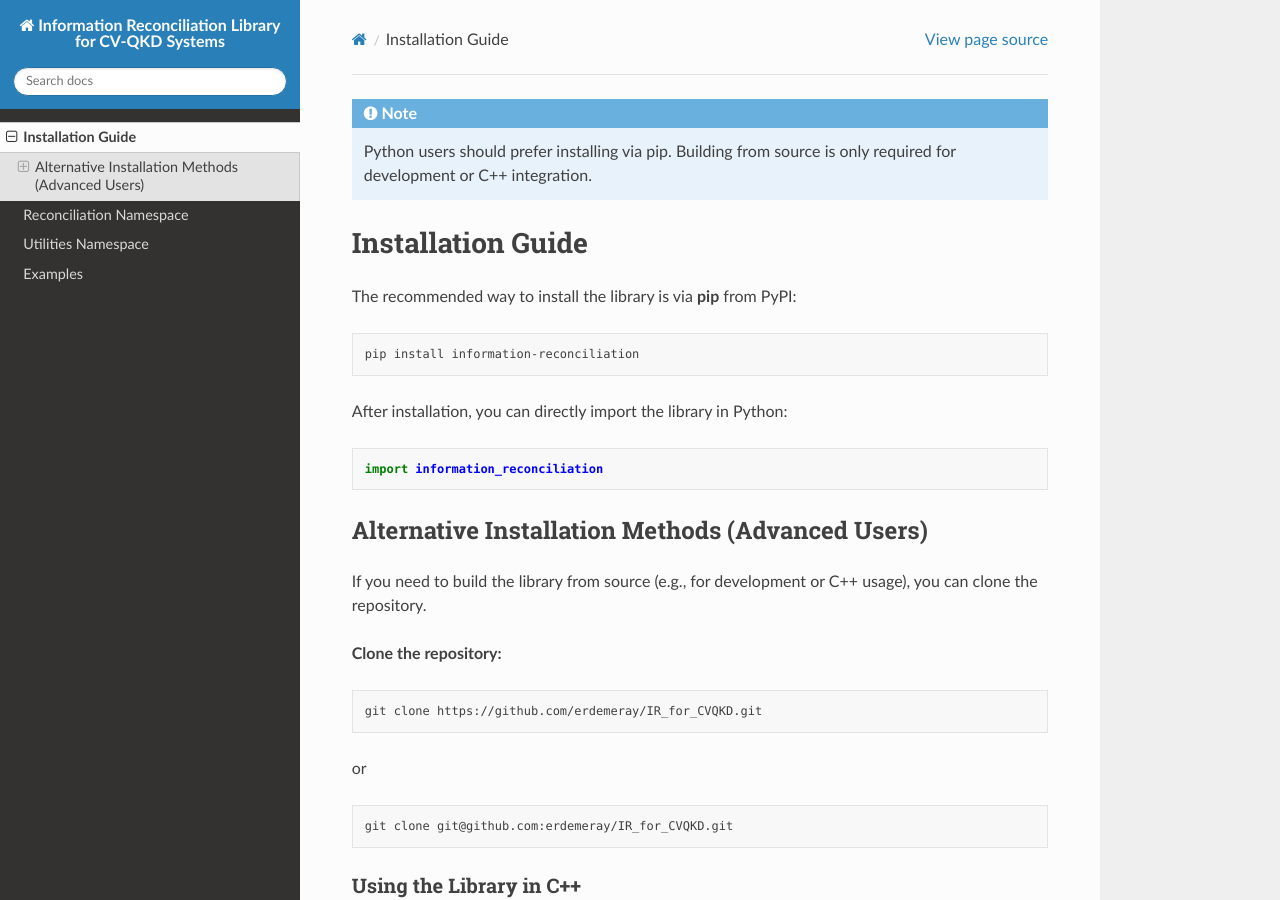
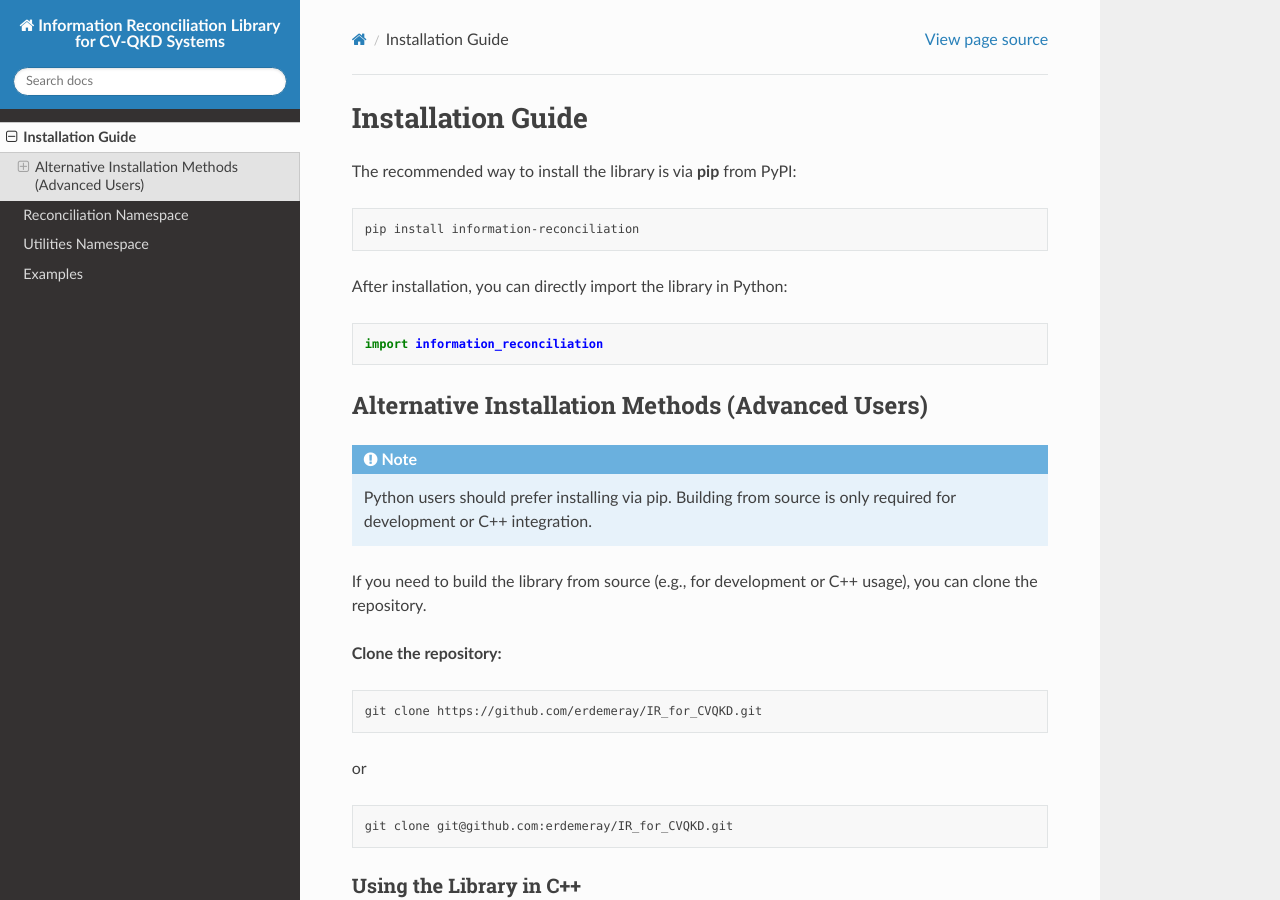
Before and after one commit to erdemeray/IR_for_CVQKD, a Sphinx documentation site: the page built from docs/source/Installation.rst, in a window 1280 px wide and 900 px high. Built offline with Sphinx 7.4.7 and the Read the Docs theme 3.1.0, drawn with Linux system fonts in a browser that asks for light colours; part of the change alters nothing that is shown.

```diff
--- a/docs/source/Installation.rst
+++ b/docs/source/Installation.rst
@@ -1,8 +1,4 @@
 .. _installation:
-
-.. note::
-   Python users should prefer installing via pip. Building from source is only required for development or C++ integration.
-
 
 Installation Guide
 ==========================
@@ -22,6 +18,9 @@ After installation, you can directly import the library in Python:
 --------------------------------------------------
 Alternative Installation Methods (Advanced Users)
 --------------------------------------------------
+
+.. note::
+   Python users should prefer installing via pip. Building from source is only required for development or C++ integration.
 
 If you need to build the library from source (e.g., for development or C++ usage), you can clone the repository.
 
```
